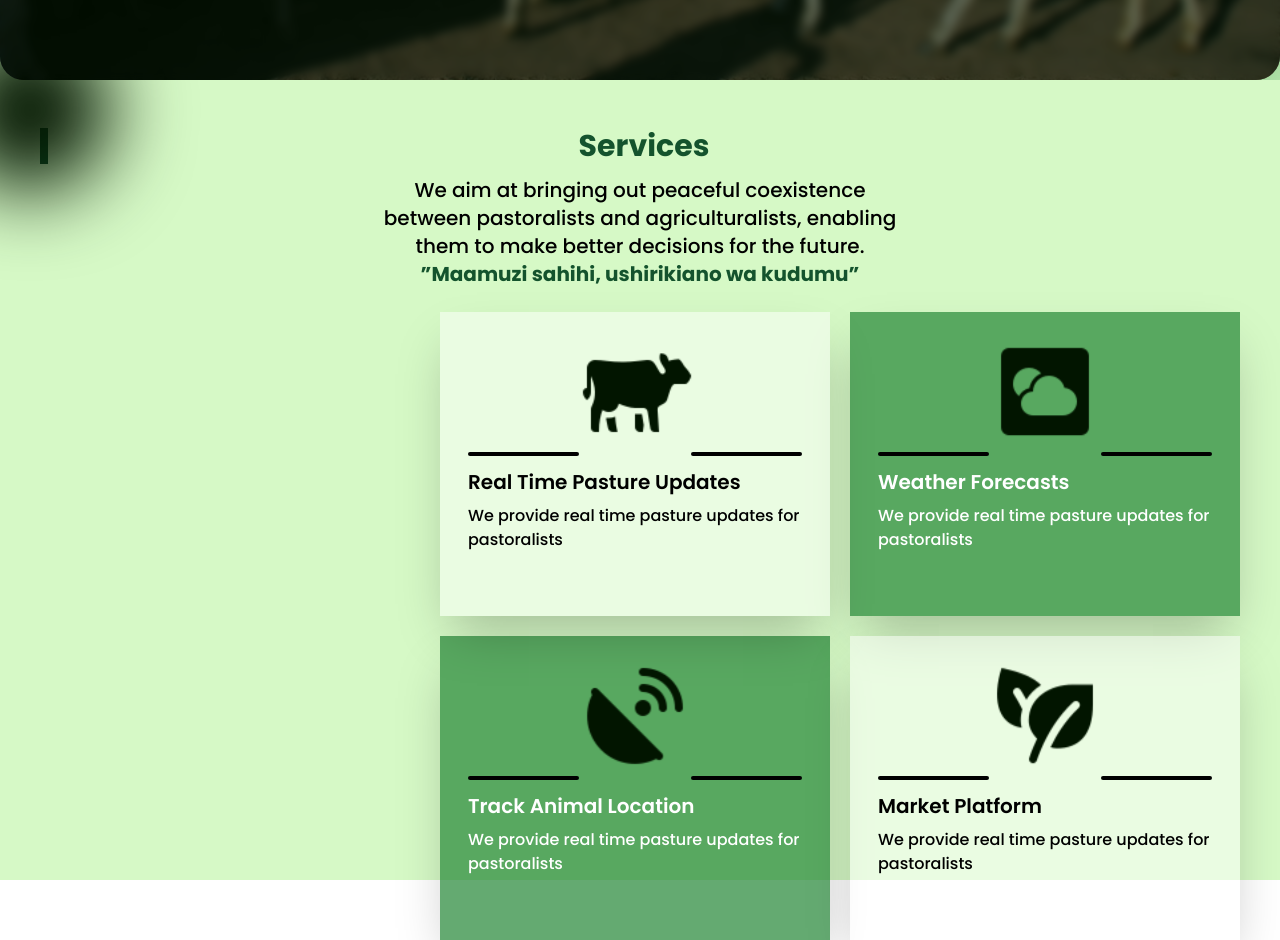
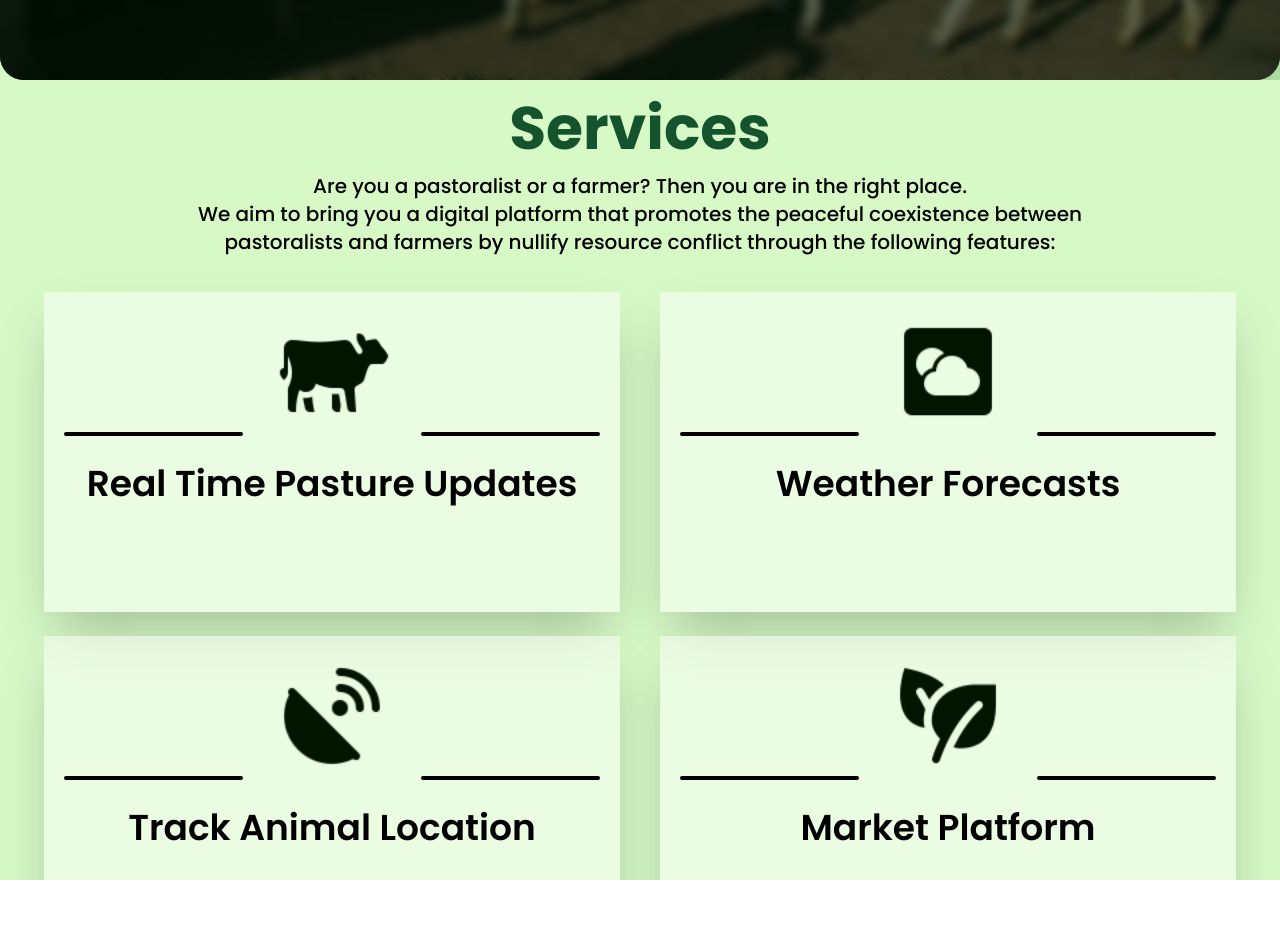
Before and after one commit to Icey-Python/BomaLink-web, a Next.js app: page / in a window 1280 px wide. Shown: the part 720-1660 px from the top of the page. After the commit the page ends 1600 px from the top, so only its background shows below. Built offline with nearby package versions, Linux system fonts and the light colour scheme; a web font is replaced by a local one.

Commit message:
Eitted the appearance of the services page

```diff
--- a/app/page.tsx
+++ b/app/page.tsx
@@ -4,7 +4,7 @@ import AboutUs from "@/components/AboutUs";
 
 export default function Home() {
   return (
-      <main>
+      <main className="overflow-hidden ">
         <Landing></Landing>
         <AboutUs tagId="service"></AboutUs>
       </main>
--- a/components/AboutUs.tsx
+++ b/components/AboutUs.tsx
@@ -2,7 +2,7 @@
 import Card from "@/components/Card"
 import AppView from "./appView/appview"
 import { useState } from "react"
-
+import { Download } from "lucide-react"
 interface Props{
   tagId : string
 }
@@ -16,28 +16,22 @@ const AboutUs = ({tagId}:Props) => {
   }
 
   return (
-    <section className='p-10 font-poppins bg-[#D6F9C6] h-screen w-screen glasss' id={tagId}>
-      <div className="bg-[#021500] p-20 absolute left-[-50px] top-[-50px] rounded-full blur-2xl z-0"></div>
-      <h2 className='text-3xl font-bold text-green-900 px-2 border-l-8 border-green-900 z-10 mt-2 text-center'>Services</h2>
-      <p className="text-xl py-3 font-poppins font-medium text-center" >We aim at bringing out peaceful coexistence <br/> between pastoralists and agriculturalists, enabling <br/> them to make better decisions for the future. <br/> <strong className='font-bold text-green-900'>”Maamuzi sahihi, ushirikiano wa kudumu”</strong></p>
-      <div className="card-section pl-80 ml-20 pt-3 flex-col space-y-5 align-self-center pr-0 mr-0">
-        <div className="flex space-x-5">
-          <div className="transition-all ease-in-out duration-300 bg-white/50 text-black shadow-2xl z-40 hover:bg-[#238636] hover:bg-opacity-70 hover:text-white">
-            <Card cardId="pasture" onClick={onClick}  iconPath={"real-time-pasture-updates-icon.svg"} title="Real Time Pasture Updates">We provide real time pasture updates for pastoralists </Card>
-          </div>
-          <div className="transition-all ease-in-out duration-300 bg-[#238636] bg-opacity-70 text-white shadow-2xl hover:bg-white/50 hover:text-black">
-            <Card cardId="weather" onClick={onClick} iconPath={"weather-forecast-icon.svg"} title="Weather Forecasts">We provide real time pasture updates for pastoralists </Card>
-          </div>
-        </div>
-        <div className="space-x-5 flex">
-          <div className="transition-all ease-in-out duration-300 bg-[#238636] bg-opacity-70 text-white shadow-2xl hover:bg-white/50 hover:text-black">
-            <Card cardId="gps" onClick={onClick} iconPath={"track-animal-location-icon.svg"} title="Track Animal Location">We provide real time pasture updates for pastoralists </Card>
-          </div>
-          <div className="transition-all ease-in-out duration-300 bg-white/50 text-black shadow-2xl z-40 hover:bg-[#238636] hover:bg-opacity-70 hover:text-white">
-            <Card cardId="market" onClick={onClick} iconPath={"marketing-platform.svg"} title="Market Platform">We provide real time pasture updates for pastoralists </Card>
-          </div>
-        </div>
+    <section className='pt-5 font-poppins bg-[#D6F9C6] h-screen w-screen glasss ' id={tagId}>
+      <h2 className='text-6xl font-bold text-green-900 px-2 border-green-900 z-10 mt-2 text-center leading-10'>Services</h2>
+      <p className="text-xl py-6 font-poppins font-medium text-center" >Are you a pastoralist or a farmer? Then you are in the right place. <br/> We aim to bring you a digital platform that promotes the peaceful coexistence between <br/>pastoralists and farmers by nullify resource conflict through the following features:</p>
+      <div className="mx-auto pt-3 grid grid-cols-2 gap-6 mx-auto w-fit" >
+            <Card cardId="pasture" onClick={onClick}  iconPath={"real-time-pasture-updates-icon.svg"} title="Real Time Pasture Updates">The app provides real-time updates on pasture availability by integrating data from satellite imagery and users can view interactive maps showing current pasture conditions. These Real-time updates enable users to make informed decisions regarding livestock grazing locations, rotational grazing practices, and sustainable land management, promoting optimal resource use and environmental conservation.</Card>
+
+            <Card cardId="weather" onClick={onClick} iconPath={"weather-forecast-icon.svg"} title="Weather Forecasts">
+            Weather forecasting functionality in our app will provide users with accurate and up-to-date weather information for their specific geographical locations.
+            Users can access hourly, daily, and weekly weather forecasts, including temperature, humidity, precipitation chances, wind speed, and UV index, among other relevant data points. </Card>
+
+            <Card cardId="gps" onClick={onClick} iconPath={"track-animal-location-icon.svg"} title="Track Animal Location">
+              GPS tracking functionality enables users to monitor and track the movement of their animals in real-time using GPS-enabled devices such as smartphones or dedicated GPS trackers attached to animals so as to  improve grazing efficiency, preventing livestock loss or theft, and optimizing resource utilization based on animal movements and behavior. </Card>
+
+            <Card cardId="market" onClick={onClick} iconPath={"marketing-platform.svg"} title="Market Platform">Our app includes a user-friendly marketplace where farmers can list sell their farm produce, while pastoralists can sell livestock such as cattle, sheep, goats, and more. </Card>
       </div>
+
     </section>
   )
 }
--- a/components/Card.tsx
+++ b/components/Card.tsx
@@ -9,20 +9,24 @@ interface Props{
 }
 const Card = ({onClick,cardId, iconPath,title,children}:Props) => {
   return (
-    <div className="transition-all duration-500 ease-in-out   bg-transparent  p-5 mx-2  " onClick={() => onClick(cardId)} id={cardId}>
-        <Image className="mx-auto" src={`/icons/${iconPath}`} alt='Icon' width={120} height={106} style={{
+    <div className="transition-all duration-700 delay-50 cursor-pointer ease-out bg-transparent  p-5 mx-2 bg-white/50 text-black shadow-2xl z-40 hover:bg-[#238636] hover:bg-opacity-70 group max-w-xl hover:flex " onClick={() => onClick(cardId)} id={cardId}>
+      <div className="group-hover:hidden">
+          <Image className="mx-auto group-hover:scale-75  group-hover:z-0" src={`/icons/${iconPath}`} alt='Icon' width={120} height={106} style={{
             width: 'auto', // Make the image width responsive
             height: '120px', // Maintain aspect ratio by setting height to auto
           }}/>
-        <div className="w-full h-2 flex justify-between">
-          <div className="w-1/3 h-1 bg-black rounded-xl"></div>
+      </div>
+      <div className="">
+          <div className="w-full h-2 flex justify-between group-hover:hidden">
+            <div className="w-1/3 h-1 bg-black rounded-xl "></div>
             <div className="w-1/3 h-1 bg-black rounded-xl"></div>
           </div>
           <div className="h-32 space-y-2">
-          <p className="font-semibold mt-2  text-xl">{title}</p>
-          <p className='font-medium '>
+            <p className="font-semibold mt-6 -[-20%] text-4xl text-center group-hover:text-2xl group-hover:text-left transition ease-in delay-50">{title}</p>
+            <p className='font-medium transition ease-out delay-50 invisible group-hover:visible'>
             {children}
             </p>
+          </div>
       </div>
       </div>
 
```
Lines whose indentation alone changed are shown as unchanged.
